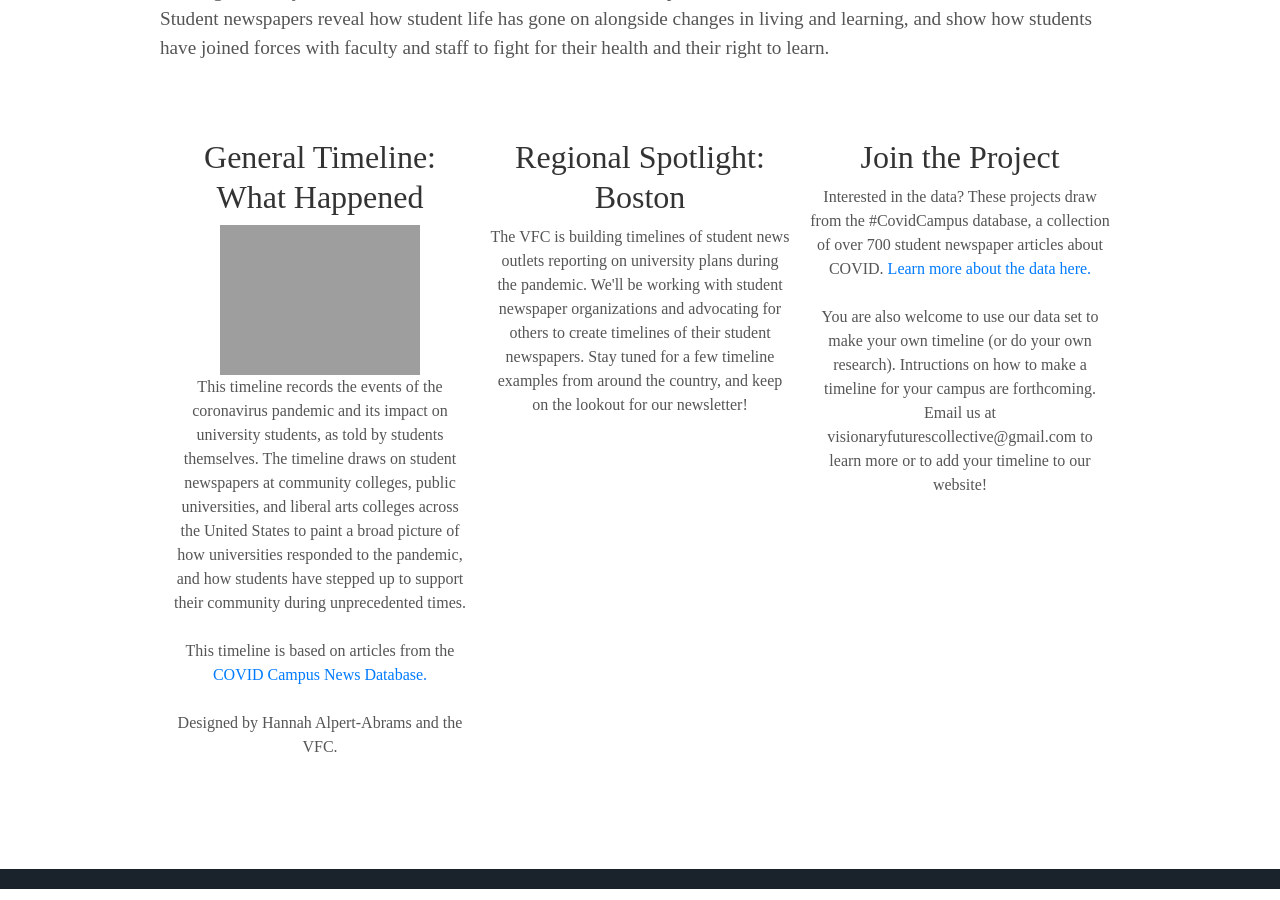
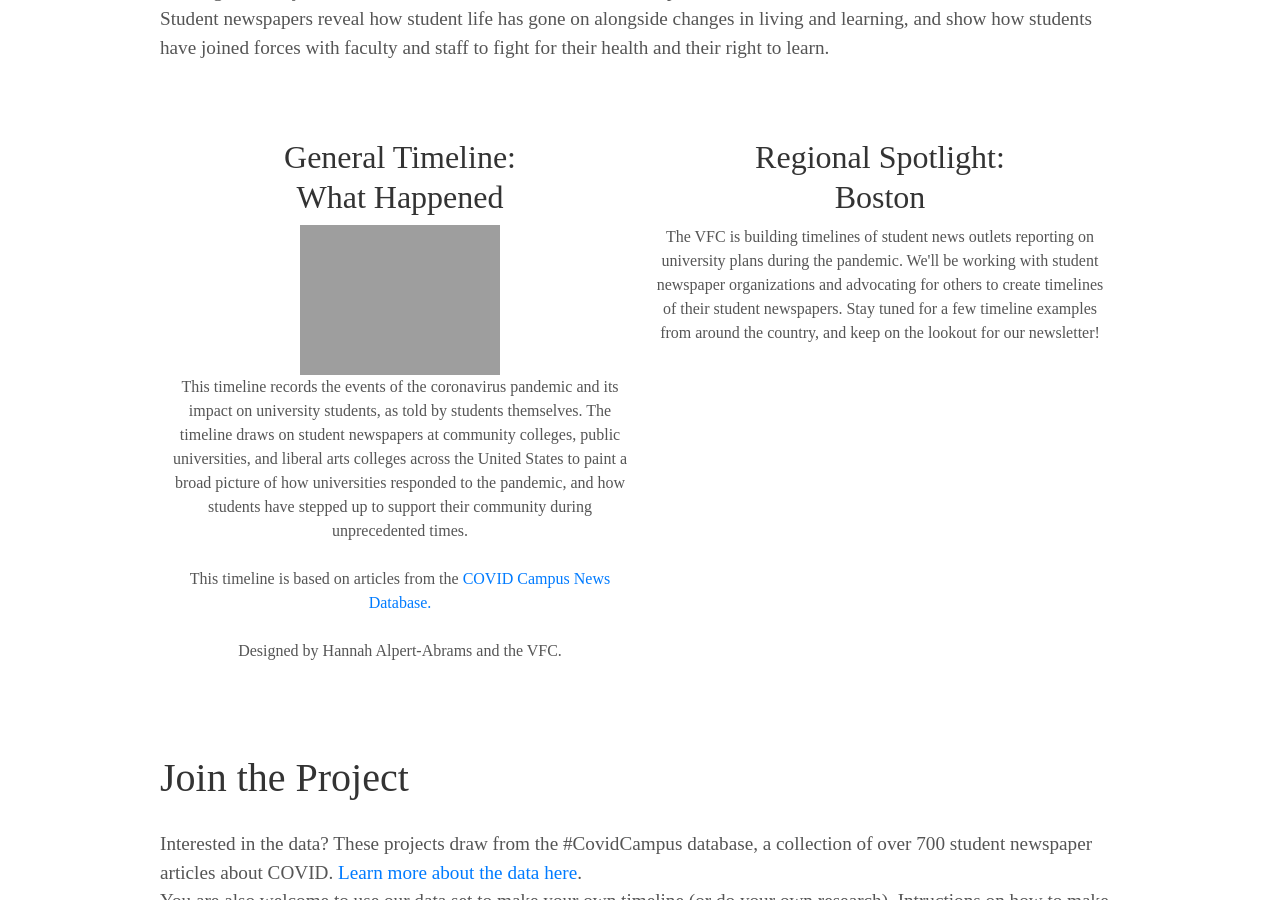
Before and after one commit to visionary-futures-collective/covid19, a Jekyll site: the page built from timeline.md, in a window 1280 px wide and 900 px high, scrolled down 1185 px. Built offline with Jekyll 4.4.1, drawn with Linux system fonts in a browser that asks for light colours; some web fonts are replaced.

Commit message:
timeline layout

```diff
--- a/timeline.md
+++ b/timeline.md
@@ -19,9 +19,15 @@ Student newspapers reveal how student life has gone on alongside changes in livi
     <h2>Regional Spotlight:<br> Boston</h2>
     <p>The VFC is building timelines of student news outlets reporting on university plans during the pandemic. We'll be working with student newspaper organizations and advocating for others to create timelines of their student newspapers. Stay tuned for a few timeline examples from around the country, and keep on the lookout for our newsletter!</p>
   </div>
-  <div class="tech">
+<!--   <div class="tech">
     <h2>Join the Project</h2>
     <p>Interested in the data? These projects draw from the #CovidCampus database, a collection of over 700 student newspaper articles about COVID. <a href="https://docs.google.com/document/d/1R9XvbssNDxQ1xV8xWM83mjrf-BIRWuGfvCpm5dB-UzA/edit?usp=sharing"> Learn more about the data here.</a><br><br>
   	You are also welcome to use our data set to make your own timeline (or do your own research). Intructions on how to make a timeline for your campus are forthcoming. Email us at visionaryfuturescollective@gmail.com to learn more or to add your timeline to our website!</p>
-  </div>
+  </div> -->
 </div>
+
+# Join the Project
+
+Interested in the data? These projects draw from the #CovidCampus database, a collection of over 700 student newspaper articles about COVID. [Learn more about the data here](https://docs.google.com/document/d/1R9XvbssNDxQ1xV8xWM83mjrf-BIRWuGfvCpm5dB-UzA/edit?usp=sharing).
+
+You are also welcome to use our data set to make your own timeline (or do your own research). Intructions on how to make a timeline for your campus are forthcoming. Email us at visionaryfuturescollective@gmail.com to learn more or to add your timeline to our website!
```
